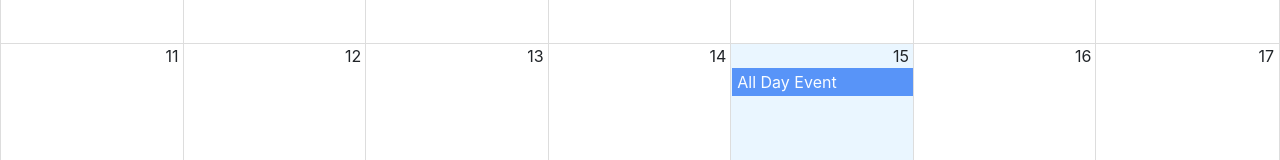
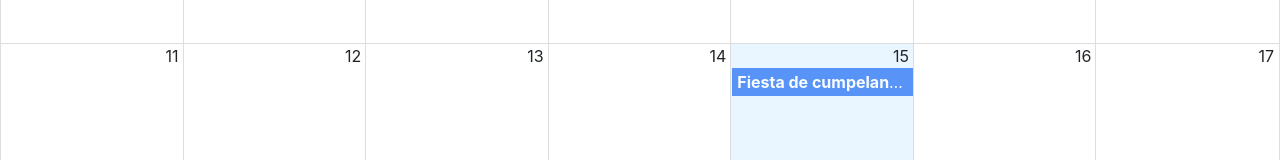
Before and after one commit to thedraxx/MERN-Calendar, a React (Vite) app: page / in a window 1280 px wide. Shown: the part 365-525 px from the top of the page. Built offline with nearby package versions, Linux system fonts and the light colour scheme.

Commit message:
personalizar cuadro del evento

```diff
--- /dev/null
+++ b/src/calendar/components/CalendarEvent.jsx
@@ -0,0 +1,13 @@
+import React from "react";
+
+export const CalendarEvent = ({ event }) => {
+  // Obtenemos los datos relacionados a ese evento del calendario
+  const { title, user } = event;
+
+  return (
+    <>
+      <strong>{title}</strong>
+      <span> - {user.name} - </span>
+    </>
+  );
+};
--- a/src/calendar/index.js
+++ b/src/calendar/index.js
@@ -1,2 +1,3 @@
 export * from './pages/CalendarPage';
 export * from './components/Navbar';
+export * from './components/CalendarEvent';
--- a/src/calendar/pages/CalendarPage.jsx
+++ b/src/calendar/pages/CalendarPage.jsx
@@ -1,19 +1,20 @@
 import { Calendar } from "react-big-calendar";
 import "react-big-calendar/lib/css/react-big-calendar.css";
 import { addHours } from "date-fns";
-import { Navbar } from "../";
+import { Navbar, CalendarEvent } from "../";
 import { localizer, getMessagesES } from "../../helpers";
 
+// Evento que se muestra en el calendario
 const events = [
   {
-    title: "All Day Event",
+    title: "Fiesta de cumpelanos",
     notes: "hay que comprar pan",
     start: new Date(),
     end: addHours(new Date(), 2),
     bgColor: "#fafafa",
     user: {
       _id: "123",
-      name: "juan",
+      name: "Fernando",
     },
   },
 ];
@@ -21,7 +22,6 @@ const events = [
 export const CalendarPage = () => {
   // se activa cuando hay un cambio en el calendario
   const eventStyleGetter = (event, start, end, isSelected) => {
-    console.log({ event, start, end, isSelected });
     const style = {
       backgroundColor: "#347cf7",
       borderRadius: "0px",
@@ -39,6 +39,7 @@ export const CalendarPage = () => {
       {/* Navbar */}
       <Navbar />
       {/* Aca esta el Calendario */}
+      {/* Tambien esta la configuracion del calendario */}
       <Calendar
         culture="es"
         localizer={localizer}
@@ -46,8 +47,14 @@ export const CalendarPage = () => {
         startAccessor="start"
         endAccessor="end"
         style={{ height: "calc(100vh - 80px)" }}
+        // Que muestre todo en spanish
         messages={getMessagesES()}
+        // se activa cuando hay un cambio en el calendario
         eventPropGetter={eventStyleGetter}
+        // Eventos que se muestran en el calendario
+        components={{
+          event: CalendarEvent,
+        }}
       />
     </>
   );
--- a/src/helpers/calendarLocalizer.js
+++ b/src/helpers/calendarLocalizer.js
@@ -2,7 +2,7 @@ import { parse, startOfWeek, getDay, format } from "date-fns";
 import { dateFnsLocalizer } from "react-big-calendar";
 import esES from 'date-fns/locale/es';
 
-// Configuracion del calendario, BIG CALENDAR
+// Configuracion del calendario, localizaciones, formatado, etc... BIG CALENDAR
 const locales = {
     "es": esES,
 };
```
